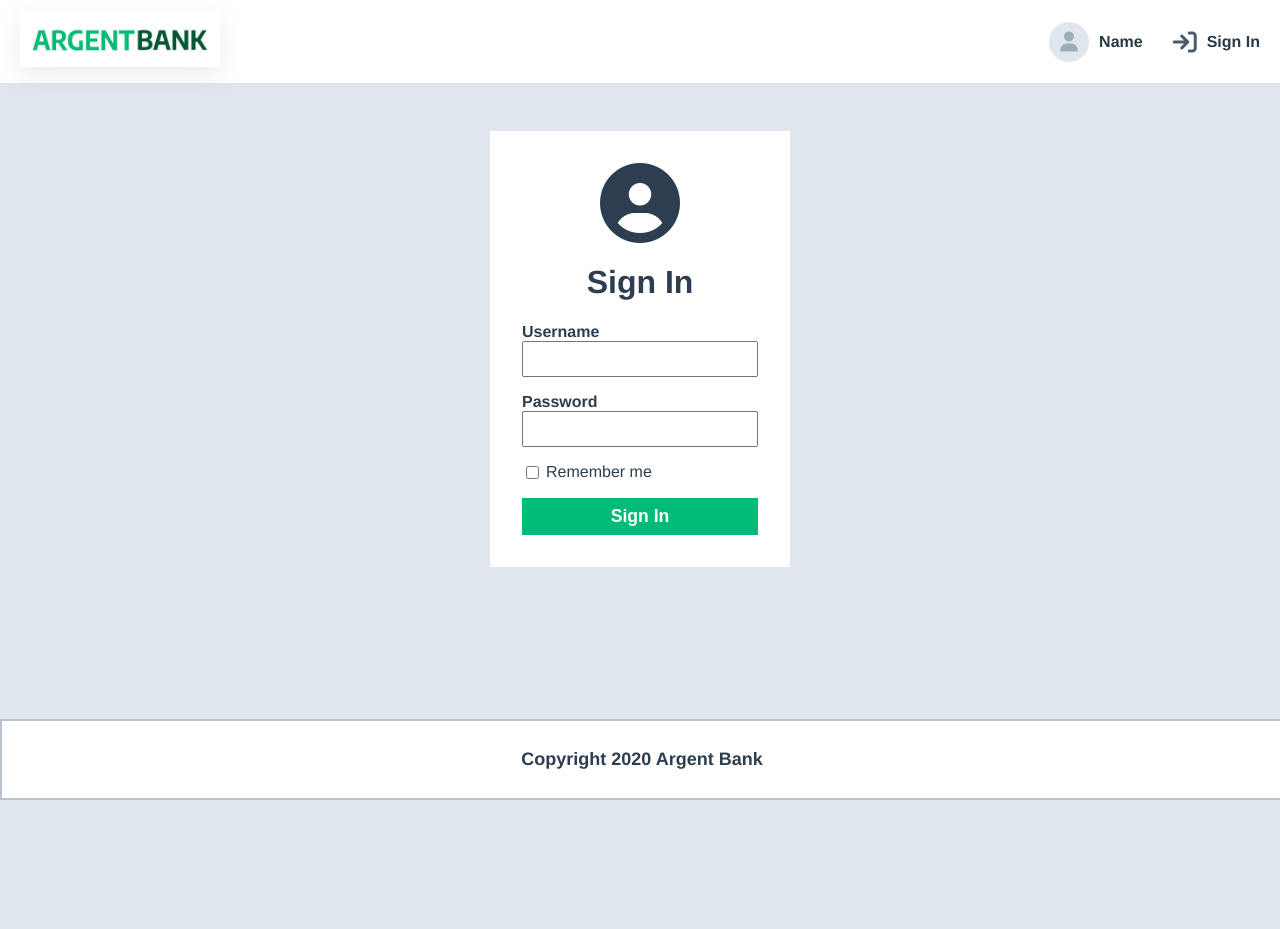
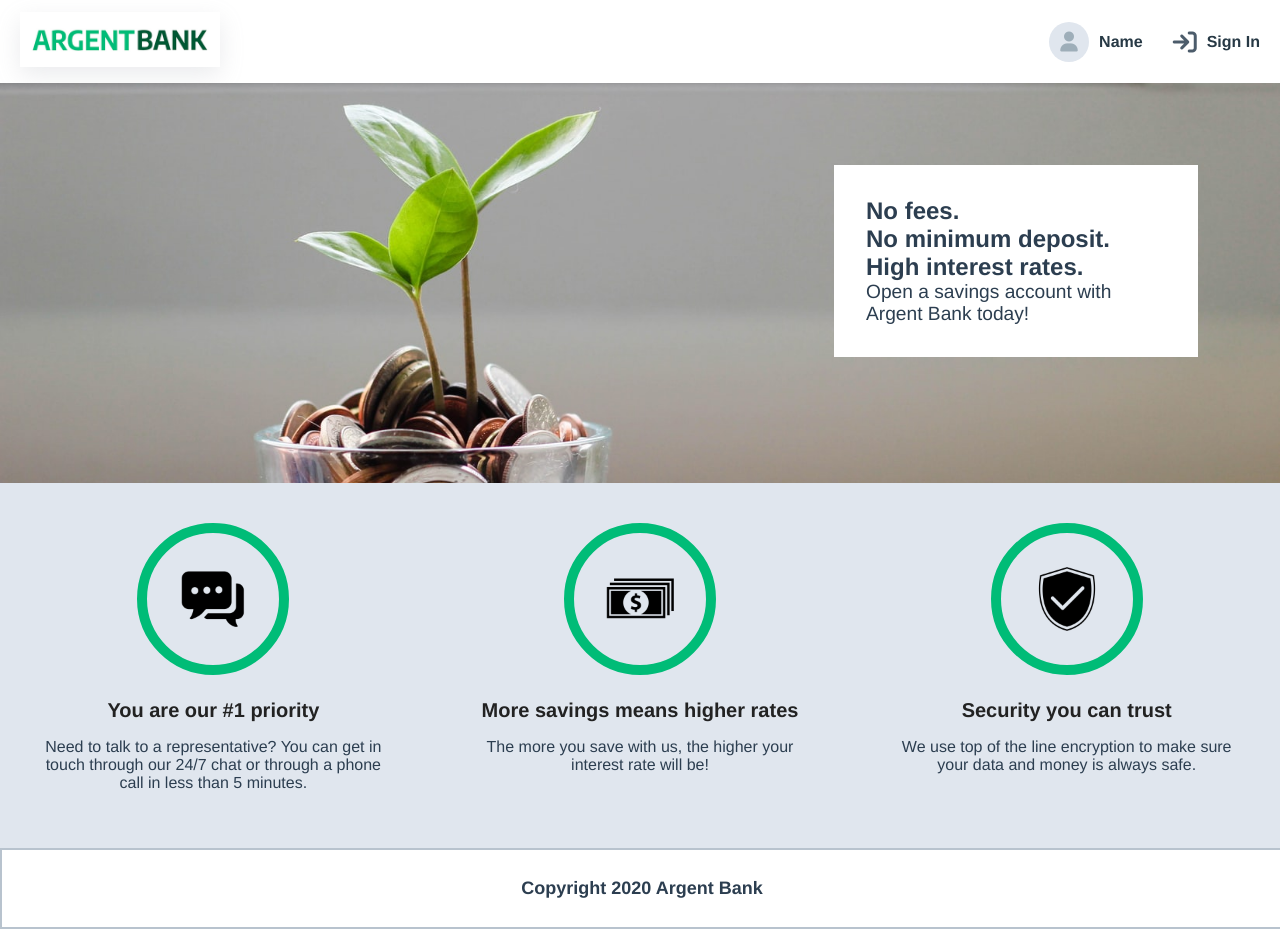
Before and after one commit to l-nikola/ArgentBank, a React (Vite) app: page / in a window 1280 px wide. Before the commit this address led to /login. Before the commit the page ends 800 px from the top, so only its background shows below. Built offline with nearby package versions, Linux system fonts and the light colour scheme; no server answers.

Commit message:
fix : remove guard for homePage + redirection after login

```diff
--- a/src/index.jsx
+++ b/src/index.jsx
@@ -17,14 +17,7 @@ ReactDOM.createRoot(document.getElementById("root")).render(
     <Router>
       <Header />
       <Routes>
-        <Route
-          path="/"
-          element={
-            <ProtectedRoute>
-              <Home />
-            </ProtectedRoute>
-          }
-        />
+        <Route path="/" element={<Home />} />
         <Route
           path="/profile"
           element={
--- a/src/pages/Login/index.jsx
+++ b/src/pages/Login/index.jsx
@@ -24,7 +24,7 @@ export default function Login() {
           token: token,
         })
       );
-      navigate("/");
+      navigate("/profile");
     } catch (error) {
       setError(error.message);
     }
```
